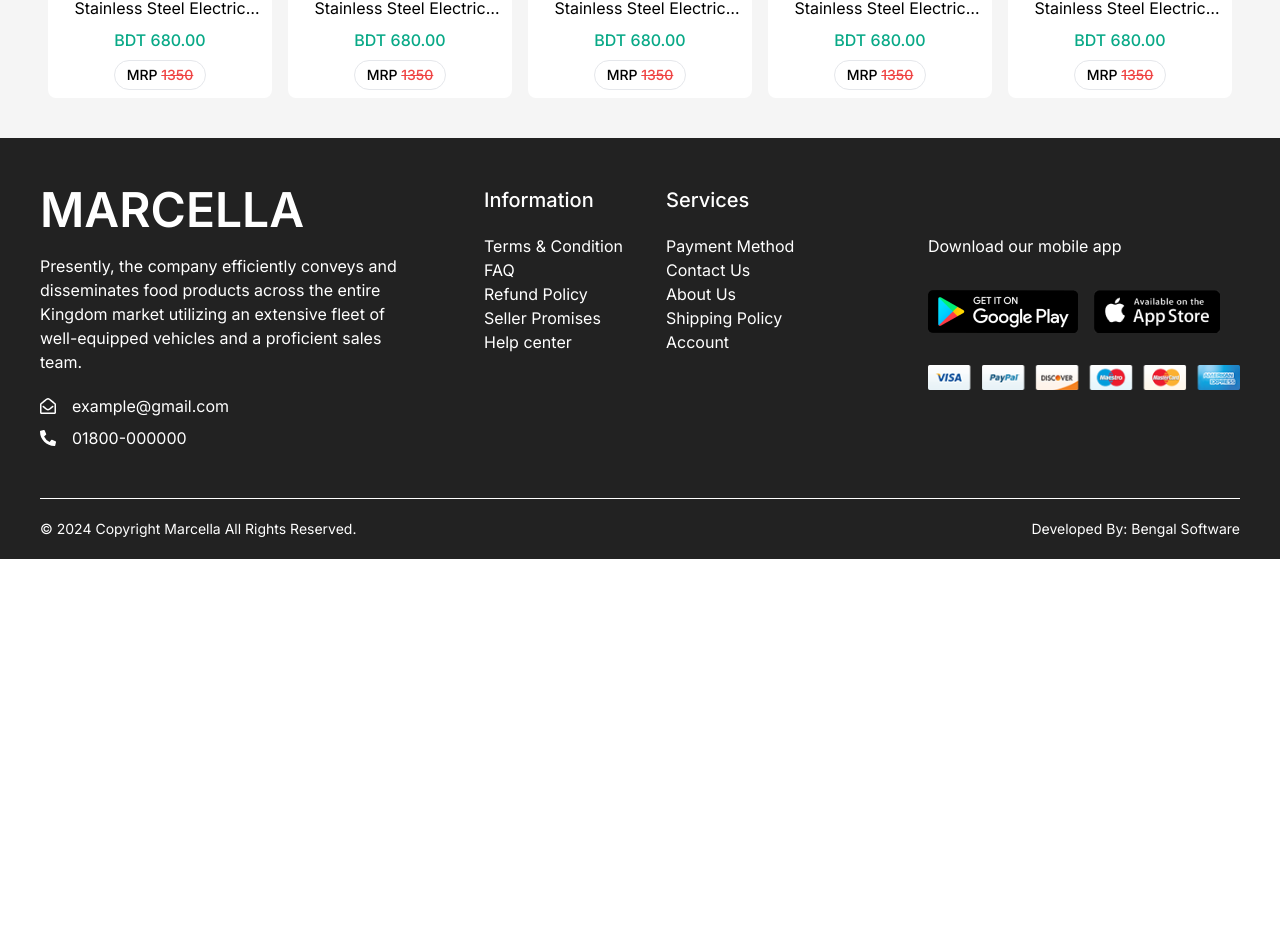
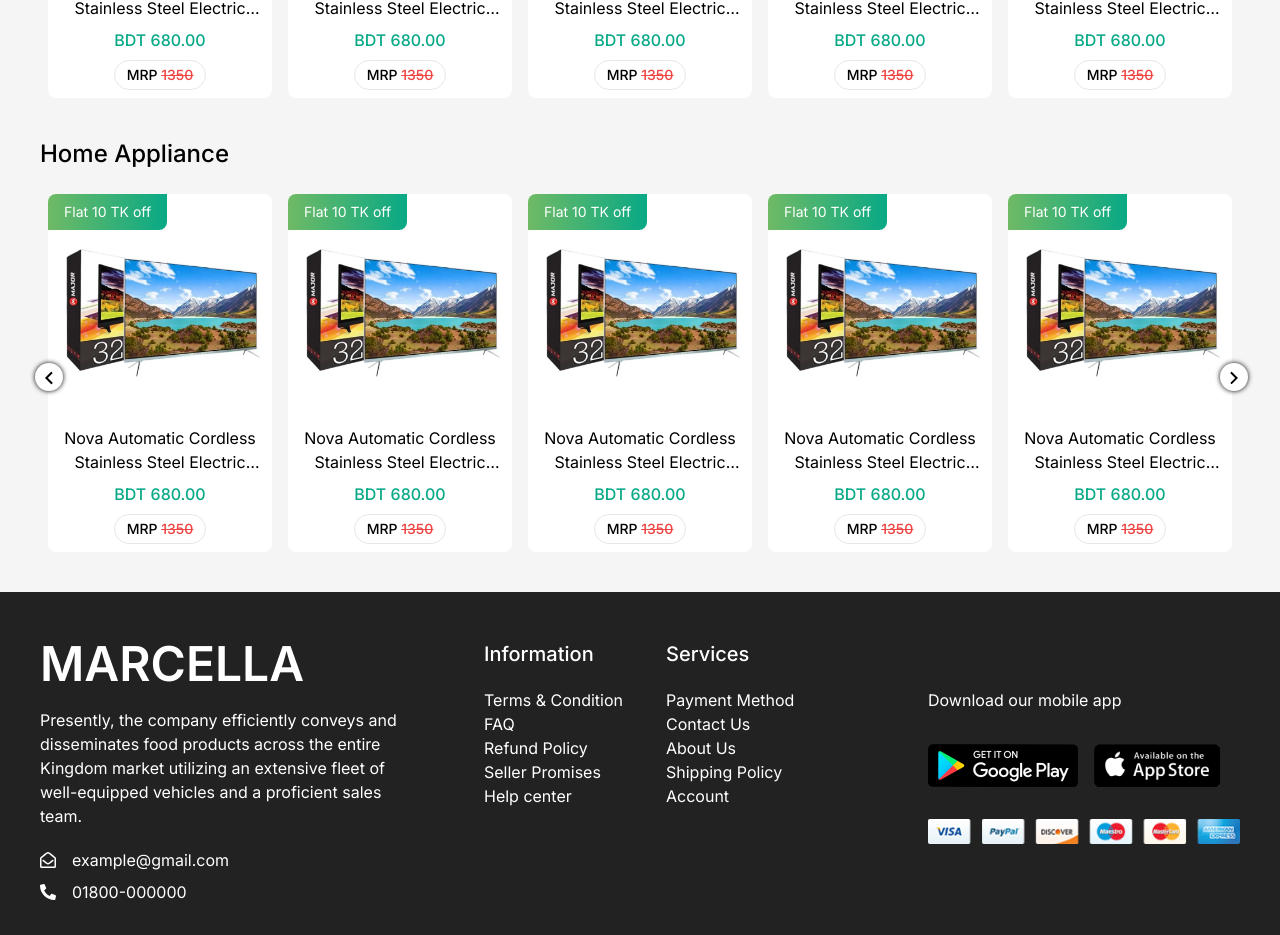
Before and after one commit to BengalSoftware/Marcella-Ecommerce-Frontend, a Next.js app: page / in a window 1280 px wide. Shown: the part 5560-6495 px from the top of the page. Before the commit the page ends 6119 px from the top, so only its background shows below. Built offline with nearby package versions, Linux system fonts and the light colour scheme.

Commit message:
add home appliance

```diff
--- a/src/app/page.js
+++ b/src/app/page.js
@@ -1,6 +1,7 @@
 import AdsFestivalIndex from "@/components/home/festivalComponent";
 import TopCategories from "@/components/home/header/TopCategories";
 import BannerCategories from "@/components/home/heroSection";
+import HomeAppliance from "@/components/home/homeAppliance/HomeAppliance";
 import MensFashion from "@/components/home/mensFashion/MensFashion";
 import MobileAndGadget from "@/components/home/mobileAndGadget/MobileAndGadget";
 import PopularProducts from "@/components/home/popularProducts/PopularProducts";
@@ -20,6 +21,7 @@ export default function Home() {
           <MensFashion />
           <WomensFashion />
           <MobileAndGadget />
+          <HomeAppliance />
         </div>
       </div>
     </div>
--- /dev/null
+++ b/src/components/home/homeAppliance/HomeAppliance.jsx
@@ -0,0 +1,27 @@
+'use client'
+import ProductCard from '@/components/card/ProductCard';
+import { productSettings } from '@/utility/sliderSettings/productSettings';
+import React from 'react';
+import Slider from 'react-slick';
+import img from '../../../../public/assets/tv.webp'
+
+const HomeAppliance = () => {
+    return (
+        <div className='mt-10'>
+            <h1 className='font-medium text-2xl'>Home Appliance</h1>
+            <div className='mt-6'>
+                <Slider {...productSettings}>
+                    {
+                        Array(5).fill().map((_, idx) =>
+                            <div key={idx} className='px-2'>
+                                <ProductCard imgs={img} />
+                            </div>
+                        )
+                    }
+                </Slider>
+            </div>
+        </div>
+    );
+};
+
+export default HomeAppliance;
```
Also changed, not shown: public/assets/tv.webp (added).
